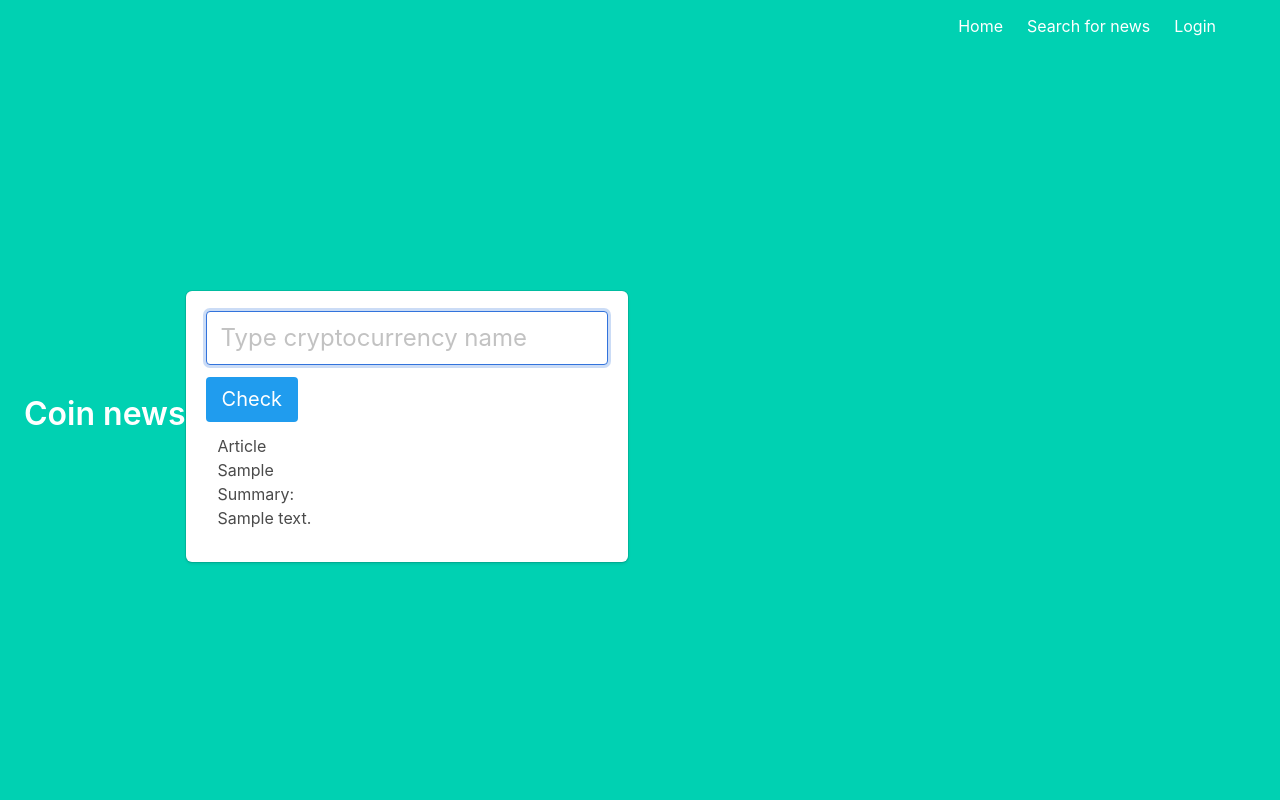
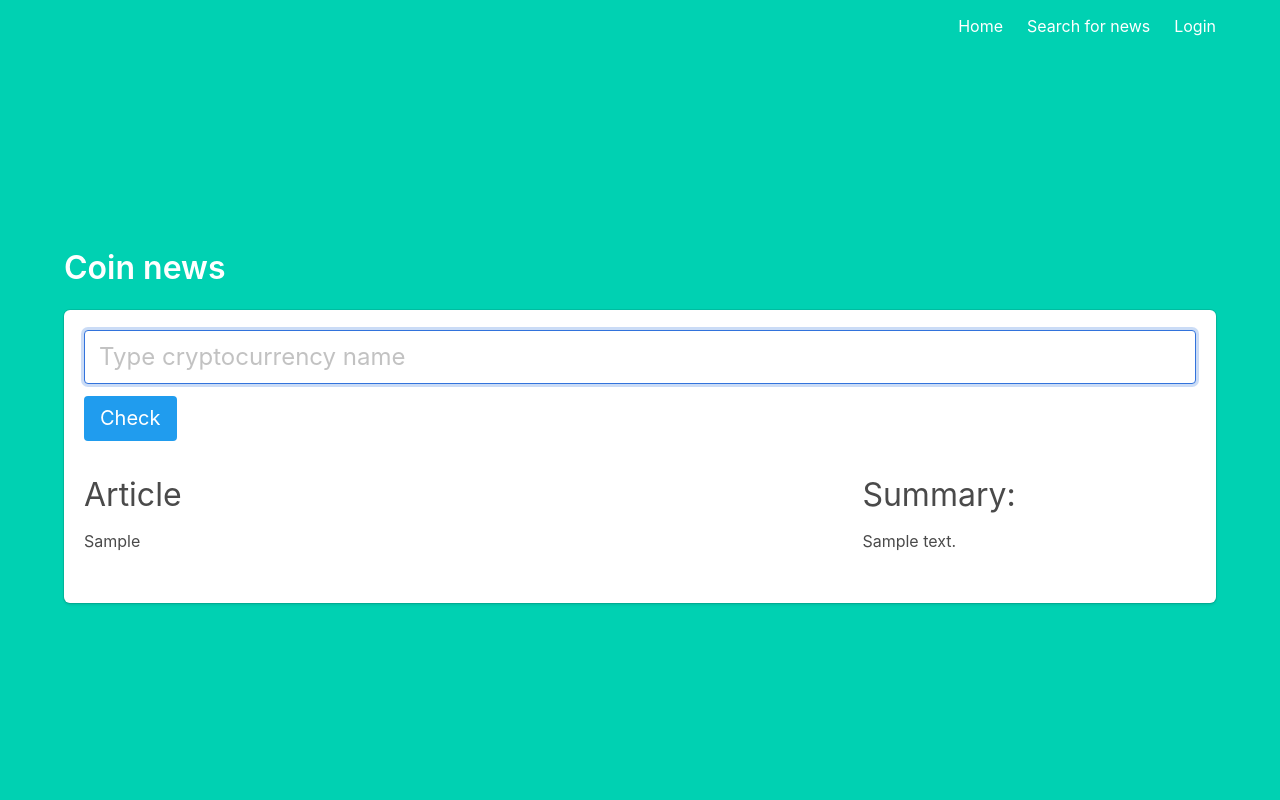
Before and after one commit to daurbek-abrikov/adv_python_flask_huggingface, a Flask app: template src/templates/news.html in a window 1280 px wide. Run offline with Flask 2, Linux system fonts and the light colour scheme; the template is opened without the code that fills it: values that come from a table or form of the project are taken from there, others are empty; tables that the repository leaves empty hold one stand-in row (values such as "Sample post"); parts of the project's set-up code (start-up, migrations or seed data) failed here and were passed over.

Commit message:
Minor fixes

```diff
--- a/src/app.py
+++ b/src/app.py
@@ -10,15 +10,14 @@ import jwt
 import time
 
 
-
 app = Flask(__name__)
-app.config['SQLALCHEMY_DATABASE_URI'] = 'postgresql://postgres:root@localhost:5432/python_flask_db'
+app.config['SQLALCHEMY_DATABASE_URI'] = 'postgresql://postgres:785213@localhost:5432/pythonFlaskDB'
 app.config['SECRET_KEY'] = 'thisismyflasksecretkey'
 
 db = SQLAlchemy(app)
 
 
-def refactoreCoinName(coin): # For example "Binance Coin" -> "binance-coin"
+def refactoredCoinName(coin): # For example "Binance Coin" -> "binance-coin"
     result = str(coin.lower())
     splittedCoin = result.split()
     if len(splittedCoin) > 1:
@@ -63,7 +62,7 @@ def login_page():
 
 @app.route('/news', methods=['POST'])
 def find_coin_news():
-    coin_name = refactoreCoinName(request.form.get('coin_name'))
+    coin_name = refactoredCoinName(request.form.get('coin_name'))
 
     res = News.query.filter_by(coin=coin_name).all()
 
@@ -111,7 +110,6 @@ def coin_news():
     return render_template('news.html')
 
 
-
 class User(db.Model):
     __tablename__ = 'User'
     id = db.Column('id', db.Integer, primary_key=True)
@@ -144,7 +142,6 @@ class News(db.Model):
         return f"News('{self.coin}', '{self.paragraph}', '{self.summary}')"
 
 
-
 db.drop_all()
 db.create_all()
 
--- a/src/templates/news.html
+++ b/src/templates/news.html
@@ -1,6 +1,7 @@
 {% extends "base.html" %}
 
 {% block content %}
+    <div class="container">
         <h3 class="title">Coin news</h3>
 
         <div class="box">
@@ -22,12 +23,17 @@
             </form>
 
             {% for result in results %}
-          <div class="column is-narrow ">
-            <h1>Article</h1>
+            <div style="display: flex; justify-content: space-between; margin: 30px 0">
+                <div class="left" style="width: 65%">
+                    <h1 style="font-size: 32px; margin-bottom: 10px">Article</h1>
                     <p class="article-content">{{ result.paragraph }}</p>
-            <h1>Summary:</h1>
+                </div>
+                <div class="right" style="width: 30%;">
+                    <h1 style="font-size: 32px; margin-bottom: 10px">Summary:</h1>
                     <h1 class="article-content">{{ result.summary }}</h1>
+                </div>
             </div>
             {% endfor %}
         </div>
+    </div>
 {% endblock %}
```
Also changed, not shown: src/templates/login.html (+4 -4 lines). Lines whose indentation alone changed are shown as unchanged.
